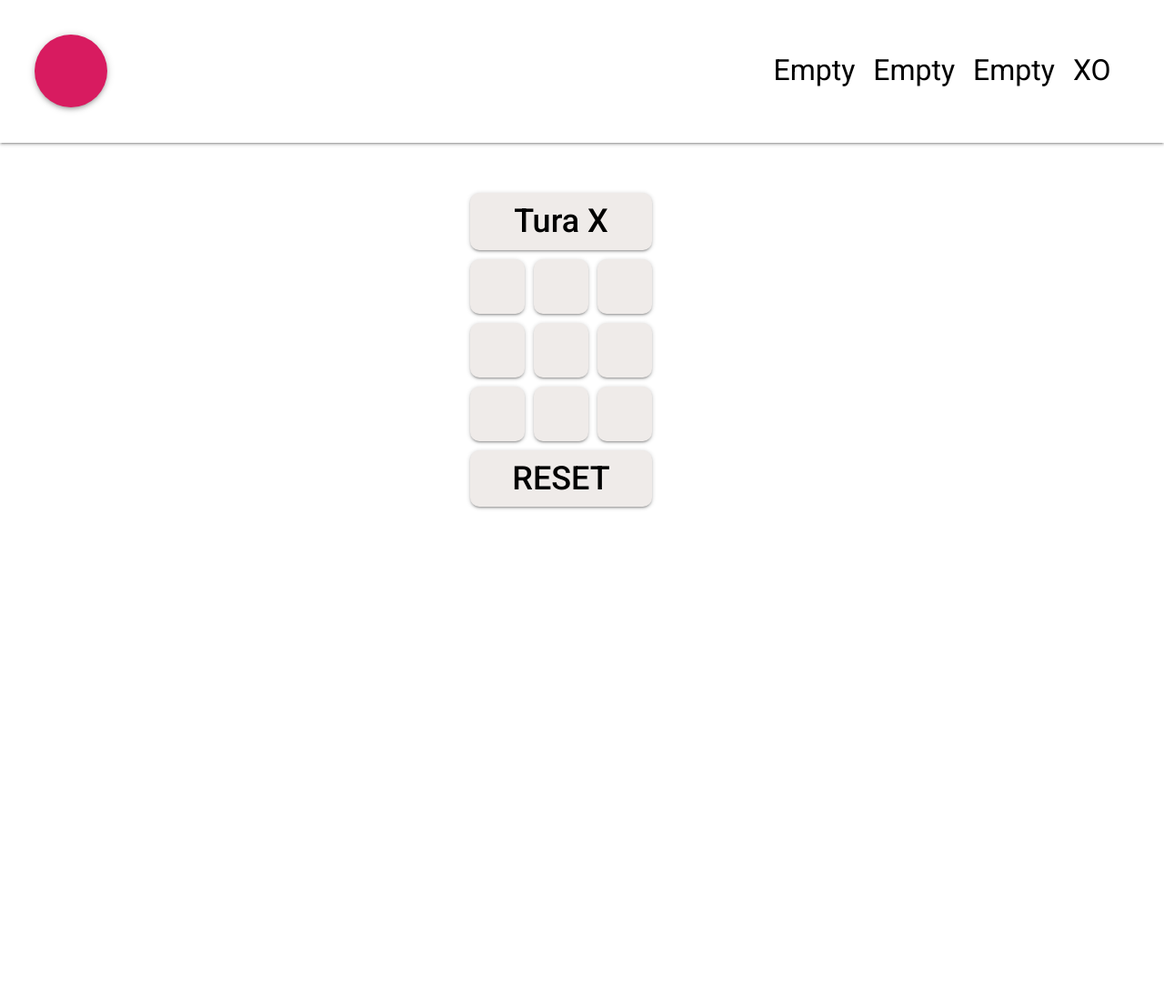
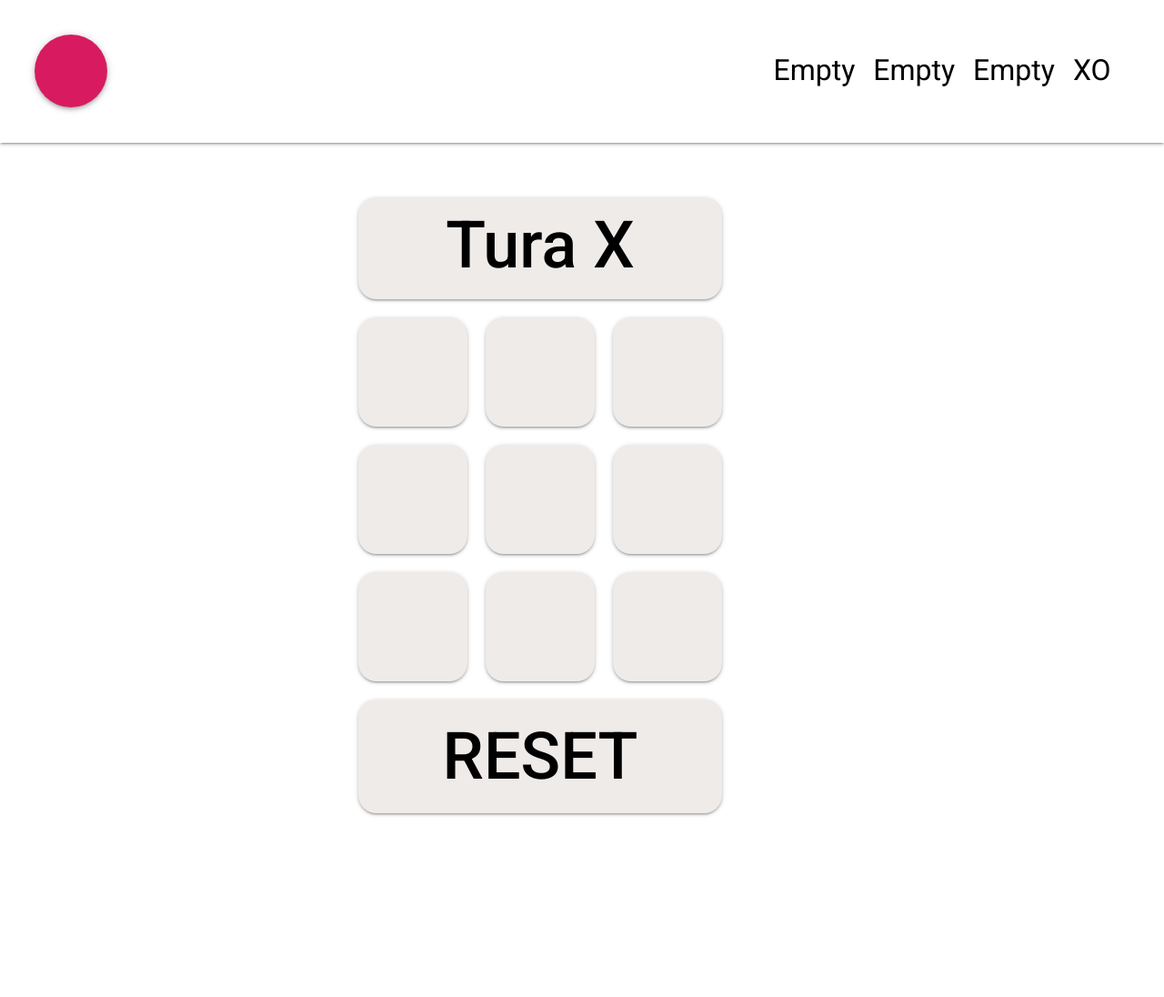
Before and after one commit to pkafelixon/pkafelixon.github.io, a PHP site: page /ttt_v0.10.html in a window 1280 px wide. Shown: the top 1096 px of the page at 91% size. Run offline with PHP 8.4, Linux system fonts and the light colour scheme.

Commit message:
Initial commit

```diff
--- a/index_files/style.css
+++ b/index_files/style.css
@@ -50,11 +50,11 @@ a {
 
 .kafle {
     position: relative;
-    margin: 5px;
+    margin: 10px;
     box-shadow: 0 2px 2px 0 rgba(0, 0, 0, 0.14), 0 3px 1px -2px rgba(0, 0, 0, 0.12), 0 1px 5px 0 rgba(0, 0, 0, 0.20);
-    height: 60px;
-    border-radius: 10px;
-    width: 60px;
+    height: 120px;
+    border-radius: 20px;
+    width: 120px;
     float: left;
     background-color: #efebe9;
 }
@@ -66,35 +66,35 @@ a {
 }
 
 #motyw {
-    padding-top: 5px;
+    padding-top: 10px;
     padding-bottom: 0px;
-    height: 30px;
-    width: 200px;
+    height: 60px;
+    width: 400px;
     clear: both;
     text-align: center;
 }
 
 #restart {
     height: auto;
-    padding: 10px;
-    width: 180px;
+    padding: 20px;
+    width: 360px;
     clear: both;
 }
 
 #textbox {
     background-color: #efebe9;
-    height: 43px;
-    padding: 10px;
-    width: 180px;
+    height: 72px;
+    padding: 10px 20px 30px 20px;
+    width: 360px;
     text-align: center;
-    font-size: 36px;
+    font-size: 72px;
     font-weight: 500;
 }
 
 #p_reset {
     margin: 0;
     text-align: center;
-    font-size: 36px;
+    font-size: 72px;
     font-weight: 500;
 }
 
@@ -102,14 +102,14 @@ a {
     background-color: #efebe9;
     padding: 0;
     box-shadow: 0 2px 2px 0 rgba(0, 0, 0, 0.14), 0 3px 1px -2px rgba(0, 0, 0, 0.12), 0 1px 5px 0 rgba(0, 0, 0, 0.20);
-    width: 99px;
-    height: 63px;
+    width: 198px;
+    height: 112px;
     border-style: none;
-    border-radius: 10px 0 0 10px;
-    margin: -10 1 0 -10;
+    border-radius: 20px 0 0 20px;
+    margin: -10 2 0 -20;
     text-align: center;
     display: inline-block;
-    font-size: 36px;
+    font-size: 72px;
     font-weight: 400;
 }
 
@@ -118,14 +118,14 @@ a {
     float: right;
     padding: 0;
     box-shadow: 0 2px 2px 0 rgba(0, 0, 0, 0.14), 0 3px 1px -2px rgba(0, 0, 0, 0.12), 0 1px 5px 0 rgba(0, 0, 0, 0.20);
-    width: 99px;
-    height: 63px;
+    width: 198px;
+    height: 112px;
     border-style: none;
-    border-radius: 0 10px 10px 0;
-    margin: -10 -10 0 1;
+    border-radius: 0 20px 20px 0;
+    margin: -10 -20 0 2;
     text-align: center;
     display: inline-block;
-    font-size: 36px;
+    font-size: 72px;
     font-weight: 400;
 }
 
--- a/ttt_v0.10.html
+++ b/ttt_v0.10.html
@@ -25,7 +25,7 @@
         <div id="nav">Empty</div>
       </a>
     </div>
-    <div style="padding: 50px 0 0 40%;">
+    <div style="padding: 50px 0 0 30%;">
       <div class=kafle id="textbox">Tura X</div>
       <div class=kafle id="d1" onclick="komunikat1(this.id)"></div>
       <div class=kafle id="d2" onclick="komunikat1(this.id)"></div>
@@ -72,14 +72,14 @@
             if (tura == 1) {
               tab[id[1] - 1] = 1
               tb.innerHTML = 'Tura X'
-                divid.innerHTML = '<img src="kolo.png" style="width:60px;height:60px;">';
+              divid.innerHTML = '<img src="O.png" style="width:120px;height:120px;">';
               divid.style.backgroundColor = color_o;
               tura = 0;
             }
             else if (tura == 0) {
               tab[id[1] - 1] = 2
               tb.innerHTML = 'Tura O'
-                divid.innerHTML = '<img src="iks.png" style="width:60px;height:60px;">';
+              divid.innerHTML = '<img src="X.png" style="width:120px;height:120px;">';
               divid.style.backgroundColor = color_x;
               tura = 1;
             }
```
Also changed, not shown: O.png (added), X.png (added). Lines whose indentation alone changed are shown as unchanged.
